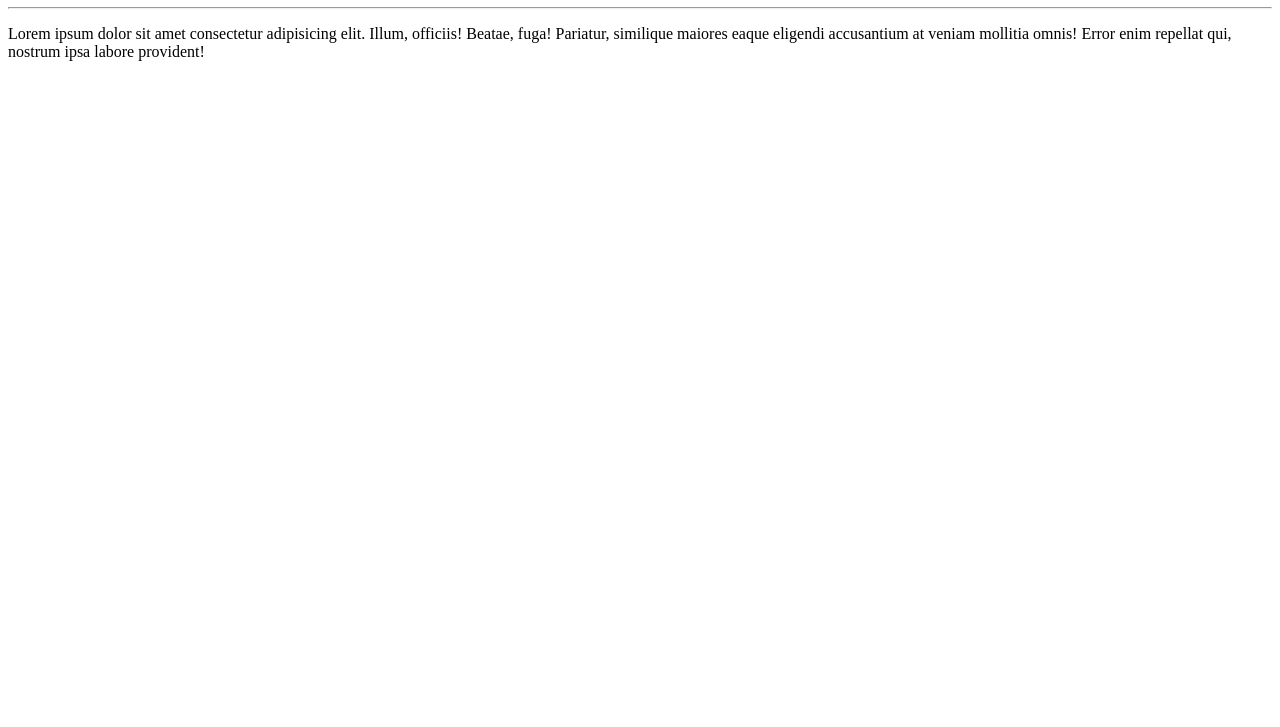
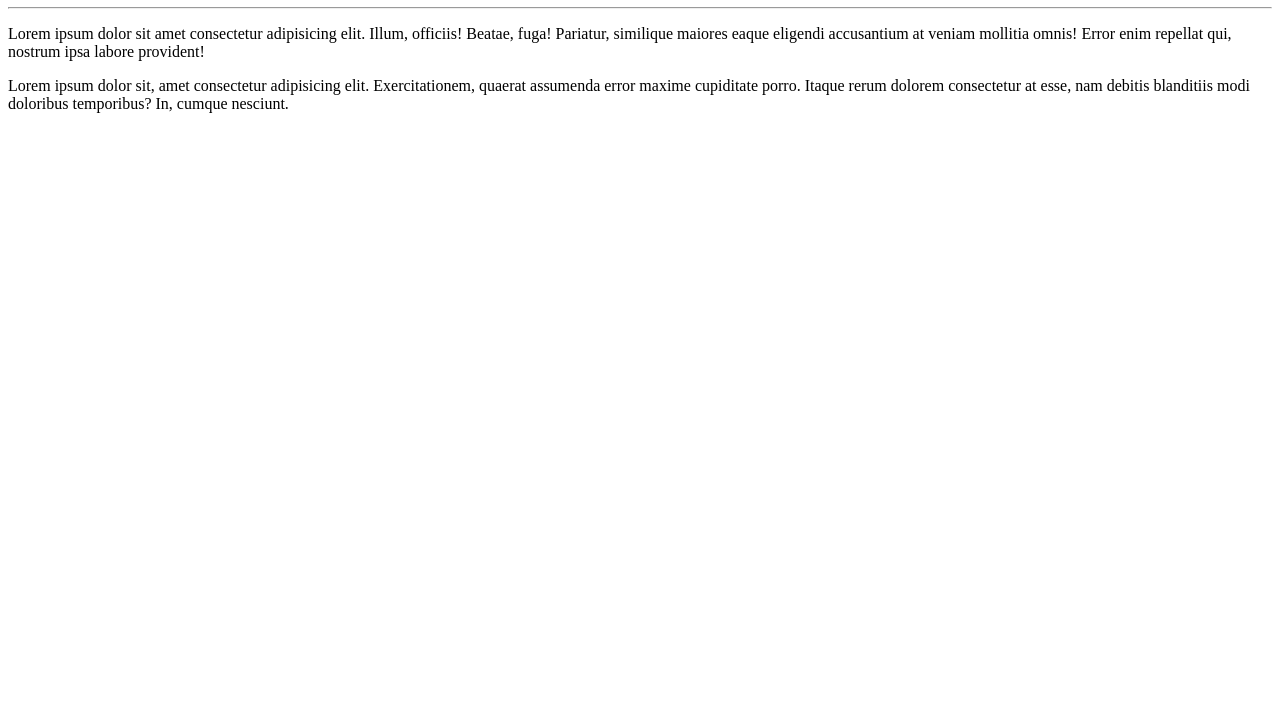
Before and after one commit to daroserick/First-Repository, a plain HTML site: page site-exemplo/index.html in a window 1280 px wide. Shown: the part 73-800 px from the top of the page. Drawn offline with Linux system fonts and the light colour scheme.

Commit message:
Adicionei um parágrafo

```diff
--- a/site-exemplo/index.html
+++ b/site-exemplo/index.html
@@ -9,5 +9,6 @@
     <h1>Olá, mundo!</h1>
     <hr>
     <p>Lorem ipsum dolor sit amet consectetur adipisicing elit. Illum, officiis! Beatae, fuga! Pariatur, similique maiores eaque eligendi accusantium at veniam mollitia omnis! Error enim repellat qui, nostrum ipsa labore provident!</p>
+    <p>Lorem ipsum dolor sit, amet consectetur adipisicing elit. Exercitationem, quaerat assumenda error maxime cupiditate porro. Itaque rerum dolorem consectetur at esse, nam debitis blanditiis modi doloribus temporibus? In, cumque nesciunt.</p>
 <body>
 </html>
```
